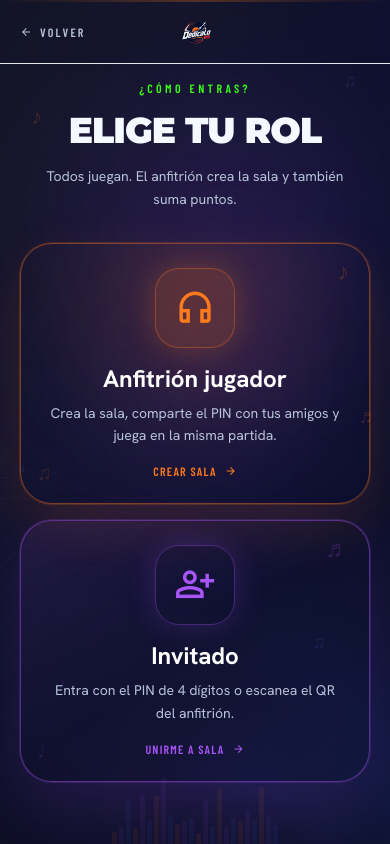
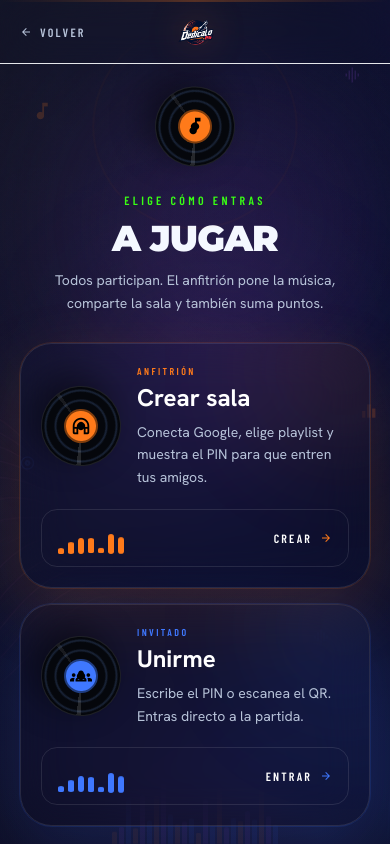
Before and after one commit to Ronegret/playdedicalo, a React (Vite) app: page /role-selection in a window 390 px wide. Built offline with nearby package versions, Linux system fonts and the light colour scheme; no server answers; a web font is replaced by a local one.

Commit message:
Improve mobile Google auth and role selection

```diff
--- a/src/components/ShaderBackground.jsx
+++ b/src/components/ShaderBackground.jsx
@@ -1,14 +1,14 @@
 const EQ_HEIGHTS = [0.3, 0.5, 0.7, 0.45, 0.8, 0.35, 0.6, 0.9, 0.4, 0.65, 0.55, 0.75, 0.38, 0.62, 0.48, 0.82, 0.3, 0.5, 0.7, 0.45, 0.6, 0.8, 0.35, 0.5];
 const EQ_COLORS = ['#ff7a1a', '#a855f7', '#3f78ff'];
 
-const MUSIC_NOTES = [
-  { char: '♪', x: '8%',  y: '12%', size: 22, delay: '0s',    dur: '6s' },
-  { char: '♫', x: '88%', y: '8%',  size: 18, delay: '-2.5s', dur: '7s' },
-  { char: '♩', x: '5%',  y: '55%', size: 16, delay: '-1s',   dur: '5s' },
-  { char: '♬', x: '92%', y: '48%', size: 20, delay: '-4s',   dur: '8s' },
-  { char: '♪', x: '15%', y: '80%', size: 14, delay: '-1.5s', dur: '6s' },
-  { char: '♫', x: '80%', y: '75%', size: 18, delay: '-3s',   dur: '7s' },
-  { char: '♩', x: '50%', y: '5%',  size: 15, delay: '-0.5s', dur: '9s' },
+const MUSIC_ICONS = [
+  { icon: 'music_note', x: '8%',  y: '12%', size: 22, delay: '0s',    dur: '6s' },
+  { icon: 'graphic_eq', x: '88%', y: '8%',  size: 18, delay: '-2.5s', dur: '7s' },
+  { icon: 'album',      x: '5%',  y: '55%', size: 16, delay: '-1s',   dur: '5s' },
+  { icon: 'equalizer',  x: '92%', y: '48%', size: 20, delay: '-4s',   dur: '8s' },
+  { icon: 'music_note', x: '15%', y: '80%', size: 14, delay: '-1.5s', dur: '6s' },
+  { icon: 'graphic_eq', x: '80%', y: '75%', size: 18, delay: '-3s',   dur: '7s' },
+  { icon: 'album',      x: '50%', y: '5%',  size: 15, delay: '-0.5s', dur: '9s' },
 ];
 
 export default function ShaderBackground() {
@@ -17,19 +17,14 @@ export default function ShaderBackground() {
       aria-hidden="true"
       className="fixed inset-0 -z-10 pointer-events-none overflow-hidden bg-background"
     >
-      {/* Base texture */}
       <div
         className="absolute inset-0 bg-cover bg-center bg-no-repeat opacity-95"
         style={{ backgroundImage: "url('/images/background-dark.png')" }}
       />
 
-      {/* Gradient vignette */}
       <div className="absolute inset-0 bg-gradient-to-b from-surface/35 via-background/35 to-background/90" />
-
-      {/* Animated color mesh */}
       <div className="absolute inset-0 animated-mesh opacity-55 mix-blend-screen" />
 
-      {/* Floating blobs */}
       <div className="absolute -top-24 -left-24 h-96 w-96 rounded-full bg-vinyl-orange/18 blur-[90px] float-slow" />
       <div
         className="absolute top-16 right-0 h-80 w-80 rounded-full bg-electric-purple/15 blur-[80px] float-medium"
@@ -44,41 +39,36 @@ export default function ShaderBackground() {
         style={{ animationDelay: '-1.5s' }}
       />
 
-      {/* Floating music note characters — Unicode, no icon font needed */}
-      {MUSIC_NOTES.map((note, i) => (
-        <div
-          key={i}
-          className="absolute select-none float-slow"
+      {MUSIC_ICONS.map((note, index) => (
+        <span
+          key={`${note.icon}-${index}`}
+          className="material-symbols-outlined absolute select-none float-slow"
           style={{
             left: note.x,
             top: note.y,
             fontSize: note.size,
             animationDelay: note.delay,
             animationDuration: note.dur,
-            color: i % 3 === 0 ? 'rgba(255,122,26,0.18)' : i % 3 === 1 ? 'rgba(168,85,247,0.15)' : 'rgba(63,120,255,0.15)',
+            color: index % 3 === 0 ? 'rgba(255,122,26,0.18)' : index % 3 === 1 ? 'rgba(168,85,247,0.15)' : 'rgba(63,120,255,0.15)',
           }}
         >
-          {note.char}
-        </div>
+          {note.icon}
+        </span>
       ))}
 
-      {/* Subtle grid */}
       <div className="absolute inset-0 bg-grid opacity-[0.028]" />
-
-      {/* Top accent line */}
       <div className="absolute top-0 left-0 right-0 h-[2px] bg-gradient-to-r from-transparent via-vinyl-orange/55 to-transparent" />
 
-      {/* Bottom decorative equalizer */}
       <div className="absolute bottom-0 left-0 right-0 flex items-end justify-center gap-[2px] h-20 px-3 overflow-hidden">
-        {EQ_HEIGHTS.map((h, i) => (
+        {EQ_HEIGHTS.map((height, index) => (
           <div
-            key={i}
+            key={index}
             className="flex-1 max-w-[5px] rounded-t-sm eq-bar opacity-[0.07]"
             style={{
-              height: `${h * 100}%`,
-              background: EQ_COLORS[i % 3],
-              animationDelay: `${i * 0.07}s`,
-              animationDuration: `${0.7 + (i % 5) * 0.22}s`,
+              height: `${height * 100}%`,
+              background: EQ_COLORS[index % 3],
+              animationDelay: `${index * 0.07}s`,
+              animationDuration: `${0.7 + (index % 5) * 0.22}s`,
             }}
           />
         ))}
--- a/src/hooks/useBgMusic.js
+++ b/src/hooks/useBgMusic.js
@@ -27,7 +27,7 @@ export function stopBgMusic() {
 }
 
 export function useBgMusic() {
-  const [paused, setPaused] = useState(true);
+  const [paused, setPaused] = useState(() => getAudio().paused);
 
   useEffect(() => {
     const a = getAudio();
@@ -35,8 +35,6 @@ export function useBgMusic() {
     const onPause = () => setPaused(true);
     a.addEventListener('play', onPlay);
     a.addEventListener('pause', onPause);
-    // Sync initial state in case audio already started
-    setPaused(a.paused);
     return () => {
       a.removeEventListener('play', onPlay);
       a.removeEventListener('pause', onPause);
--- a/src/pages/ResultScreen.jsx
+++ b/src/pages/ResultScreen.jsx
@@ -102,7 +102,7 @@ export default function ResultScreen() {
   const navigate = useNavigate();
   const [shareCopied, setShareCopied] = useState(false);
   const {
-    role, phase, players, round, gameMode, targetScore,
+    role, phase, players, gameMode, targetScore,
     hostNextRound, hostCloseRoom, guestId,
     lastResultType, lastPointDelta, lastSabotage,
     revealResults, currentTrack, roomError, clearRoomError, guestAvatar
@@ -147,7 +147,9 @@ export default function ResultScreen() {
         setShareCopied(true);
         setTimeout(() => setShareCopied(false), 2500);
       }
-    } catch {}
+    } catch {
+      // El usuario canceló el panel de compartir.
+    }
   };
 
   // ── FINAL screen ──
--- a/src/pages/RoleSelectionScreen.jsx
+++ b/src/pages/RoleSelectionScreen.jsx
@@ -1,5 +1,91 @@
 import { motion } from 'framer-motion';
 import { useNavigate } from 'react-router-dom';
+
+function MiniVinyl({ active = false, color = '#ff7a1a', icon = 'play_arrow' }) {
+  return (
+    <div className="relative h-20 w-20 shrink-0">
+      <motion.div
+        animate={{ rotate: 360 }}
+        transition={{ repeat: Infinity, duration: active ? 3.8 : 7, ease: 'linear' }}
+        className="absolute inset-0 rounded-full border border-white/10 bg-[repeating-radial-gradient(circle,#05070c_0_4px,#182235_5px_6px,#05070c_7px_10px)] shadow-[0_14px_34px_rgba(0,0,0,0.45)]"
+      >
+        <div className="absolute inset-0 rounded-full bg-[conic-gradient(from_20deg,transparent_0_30deg,rgba(255,255,255,0.13)_30deg_36deg,transparent_36deg_170deg,rgba(255,255,255,0.08)_170deg_176deg,transparent_176deg_360deg)]" />
+        <div
+          className="absolute inset-[28%] rounded-full border-2 border-black/50"
+          style={{ backgroundColor: color }}
+        />
+        <div className="absolute inset-[45%] rounded-full bg-black" />
+      </motion.div>
+      <div className="absolute inset-0 flex items-center justify-center">
+        <span className="material-symbols-outlined relative z-10 text-black" style={{ fontSize: 22 }}>
+          {icon}
+        </span>
+      </div>
+    </div>
+  );
+}
+
+function Equalizer({ color = '#ff7a1a' }) {
+  return (
+    <div className="flex h-8 items-end justify-center gap-1" aria-hidden="true">
+      {[0.35, 0.72, 0.5, 0.92, 0.42, 0.68, 0.55].map((height, index) => (
+        <span
+          key={index}
+          className="eq-bar w-1.5 rounded-full"
+          style={{
+            height: `${height * 100}%`,
+            backgroundColor: color,
+            animationDelay: `${index * 0.08}s`,
+            animationDuration: `${0.85 + index * 0.04}s`
+          }}
+        />
+      ))}
+    </div>
+  );
+}
+
+function RoleCard({ type, title, text, action, icon, color, glow, onClick }) {
+  return (
+    <motion.button
+      type="button"
+      onClick={onClick}
+      whileHover={{ scale: 1.015, y: -4 }}
+      whileTap={{ scale: 0.97 }}
+      transition={{ type: 'spring', stiffness: 280, damping: 22 }}
+      className="group relative w-full overflow-hidden rounded-[2rem] border border-white/10 bg-surface-container/72 p-5 text-left shadow-[0_24px_70px_rgba(0,0,0,0.22)] backdrop-blur-xl focus-visible:outline-none focus-visible:ring-2 focus-visible:ring-vinyl-orange/70"
+      style={{ boxShadow: `0 0 0 1px ${color}22, 0 24px 70px ${glow}` }}
+    >
+      <div
+        className="absolute -right-16 -top-16 h-44 w-44 rounded-full blur-3xl transition-opacity duration-300 group-hover:opacity-100 opacity-70"
+        style={{ backgroundColor: `${color}28` }}
+      />
+      <div className="absolute inset-x-0 bottom-0 h-px bg-gradient-to-r from-transparent via-white/16 to-transparent" />
+
+      <div className="relative flex items-center gap-4">
+        <MiniVinyl active color={color} icon={icon} />
+        <div className="min-w-0 flex-1">
+          <p className="font-label-caps text-[10px] tracking-[0.24em]" style={{ color }}>
+            {type}
+          </p>
+          <h2 className="mt-1 text-2xl font-black leading-tight text-white">
+            {title}
+          </h2>
+          <p className="mt-2 text-sm leading-relaxed text-on-surface-variant">
+            {text}
+          </p>
+        </div>
+      </div>
+
+      <div className="relative mt-5 flex items-center justify-between gap-4 rounded-2xl border border-white/10 bg-black/18 px-4 py-3">
+        <Equalizer color={color} />
+        <span className="flex items-center gap-2 font-label-caps text-xs tracking-[0.18em] text-white">
+          {action}
+          <span className="material-symbols-outlined text-base" style={{ color }}>arrow_forward</span>
+        </span>
+      </div>
+    </motion.button>
+  );
+}
 
 export default function RoleSelectionScreen() {
   const navigate = useNavigate();
@@ -9,92 +95,63 @@ export default function RoleSelectionScreen() {
       initial={{ opacity: 0, y: 20 }}
       animate={{ opacity: 1, y: 0 }}
       exit={{ opacity: 0, y: -20 }}
-      className="relative z-10 w-full max-w-[430px] mx-auto min-h-screen flex flex-col items-center px-margin-mobile pt-safe-header pb-28 text-center"
+      className="relative z-10 mx-auto flex min-h-screen w-full max-w-[460px] flex-col items-center px-margin-mobile pb-28 pt-safe-header text-center"
     >
-      <header className="fixed top-0 left-0 right-0 z-50 h-16 flex items-center justify-between px-margin-mobile bg-background/78 backdrop-blur-xl border-b border-white/8">
+      <header className="fixed left-0 right-0 top-0 z-50 flex h-16 items-center justify-between border-b border-white/8 bg-background/78 px-margin-mobile backdrop-blur-xl">
         <button
           onClick={() => navigate('/')}
-          className="text-on-surface-variant hover:text-white transition-colors flex items-center gap-2 font-label-caps text-xs tracking-[0.18em]"
+          className="flex items-center gap-2 font-label-caps text-xs tracking-[0.18em] text-on-surface-variant transition-colors hover:text-white"
         >
           <span className="material-symbols-outlined text-xl">arrow_back</span>
           VOLVER
         </button>
-        <img src="/images/logo-main.png" alt="Dedícalo" className="h-8 w-auto object-contain" />
+        <img src="/images/logo-main.png" alt="Dedícalo" className="h-9 w-auto object-contain drop-shadow-[0_0_18px_rgba(255,122,26,0.18)]" />
         <div className="w-16 opacity-0" />
       </header>
 
-      <section className="w-full flex flex-col items-center gap-3 mb-8">
-        <p className="font-label-caps text-neon-green text-xs tracking-[0.28em]">¿CÓMO ENTRAS?</p>
-        <h1 className="font-headline-lg text-4xl font-black uppercase tracking-tight text-on-surface leading-tight">
-          Elige tu rol
-        </h1>
-        <p className="text-on-surface-variant text-sm leading-relaxed max-w-xs">
-          Todos juegan. El anfitrión crea la sala y también suma puntos.
-        </p>
+      <section className="mb-7 flex w-full flex-col items-center gap-4">
+        <motion.div
+          animate={{ y: [0, -6, 0] }}
+          transition={{ repeat: Infinity, duration: 4.4, ease: 'easeInOut' }}
+          className="relative flex h-24 w-24 items-center justify-center"
+        >
+          <MiniVinyl active color="#ff7a1a" icon="music_note" />
+          <div className="absolute inset-0 rounded-full border border-vinyl-orange/30 ring-expand-anim" />
+        </motion.div>
+
+        <div>
+          <p className="font-label-caps text-xs tracking-[0.28em] text-neon-green">ELIGE CÓMO ENTRAS</p>
+          <h1 className="mt-2 font-headline-lg text-4xl font-black uppercase leading-tight tracking-tight text-on-surface">
+            A jugar
+          </h1>
+          <p className="mx-auto mt-2 max-w-xs text-sm leading-relaxed text-on-surface-variant">
+            Todos participan. El anfitrión pone la música, comparte la sala y también suma puntos.
+          </p>
+        </div>
       </section>
 
-      <section className="flex flex-col gap-4 w-full">
-        {/* Host card — entire card is the button */}
-        <motion.button
-          type="button"
+      <section className="flex w-full flex-col gap-4">
+        <RoleCard
+          type="ANFITRIÓN"
+          title="Crear sala"
+          text="Conecta Google, elige playlist y muestra el PIN para que entren tus amigos."
+          action="CREAR"
+          icon="headphones"
+          color="#ff7a1a"
+          glow="rgba(255,122,26,0.16)"
           onClick={() => navigate('/host/sync')}
-          whileHover={{ scale: 1.02, y: -3 }}
-          whileTap={{ scale: 0.97 }}
-          transition={{ type: 'spring', stiffness: 280, damping: 22 }}
-          className="rounded-[2rem] border border-vinyl-orange/45 bg-gradient-to-br from-vinyl-orange/12 via-transparent to-transparent p-6 text-center relative overflow-hidden w-full"
-          style={{ boxShadow: '0 0 0 1px rgba(255,122,26,0.18), 0 24px 60px rgba(255,122,26,0.14)' }}
-        >
-          <div className="absolute -top-10 left-1/2 -translate-x-1/2 w-48 h-48 bg-vinyl-orange/15 blur-3xl rounded-full pointer-events-none" />
-          <div className="absolute top-3 right-5 text-vinyl-orange/20 text-2xl select-none">♪</div>
-          <div className="absolute bottom-4 left-4 text-vinyl-orange/15 text-xl select-none">♫</div>
+        />
 
-          <div className="relative flex flex-col items-center gap-4">
-            <div className="w-20 h-20 rounded-3xl bg-vinyl-orange/15 border border-vinyl-orange/35 flex items-center justify-center shadow-[0_0_30px_rgba(255,122,26,0.25)]">
-              <span className="material-symbols-outlined text-vinyl-orange" style={{ fontSize: '2.6rem' }}>headphones</span>
-            </div>
-            <div>
-              <h2 className="text-2xl font-black text-white leading-tight">Anfitrión jugador</h2>
-              <p className="text-sm text-on-surface-variant mt-2 leading-relaxed max-w-xs mx-auto">
-                Crea la sala, comparte el PIN con tus amigos y juega en la misma partida.
-              </p>
-            </div>
-            <div className="flex items-center gap-2 text-vinyl-orange font-label-caps text-xs tracking-widest">
-              CREAR SALA
-              <span className="material-symbols-outlined text-sm">arrow_forward</span>
-            </div>
-          </div>
-        </motion.button>
-
-        {/* Guest card — entire card is the button */}
-        <motion.button
-          type="button"
+        <RoleCard
+          type="INVITADO"
+          title="Unirme"
+          text="Escribe el PIN o escanea el QR. Entras directo a la partida."
+          action="ENTRAR"
+          icon="groups"
+          color="#3f78ff"
+          glow="rgba(63,120,255,0.14)"
           onClick={() => navigate('/guest/join')}
-          whileHover={{ scale: 1.02, y: -3 }}
-          whileTap={{ scale: 0.97 }}
-          transition={{ type: 'spring', stiffness: 280, damping: 22 }}
-          className="rounded-[2rem] border border-electric-purple/45 bg-gradient-to-br from-electric-purple/10 via-transparent to-transparent p-6 text-center relative overflow-hidden w-full"
-          style={{ boxShadow: '0 0 0 1px rgba(168,85,247,0.18), 0 24px 60px rgba(168,85,247,0.12)' }}
-        >
-          <div className="absolute -top-10 left-1/2 -translate-x-1/2 w-48 h-48 bg-electric-purple/12 blur-3xl rounded-full pointer-events-none" />
-          <div className="absolute top-3 right-5 text-electric-purple/20 text-2xl select-none">♬</div>
-          <div className="absolute bottom-4 left-4 text-electric-purple/15 text-xl select-none">♩</div>
-
-          <div className="relative flex flex-col items-center gap-4">
-            <div className="w-20 h-20 rounded-3xl bg-electric-purple/12 border border-electric-purple/35 flex items-center justify-center shadow-[0_0_30px_rgba(168,85,247,0.22)]">
-              <span className="material-symbols-outlined text-electric-purple" style={{ fontSize: '2.6rem' }}>person_add</span>
-            </div>
-            <div>
-              <h2 className="text-2xl font-black text-white leading-tight">Invitado</h2>
-              <p className="text-sm text-on-surface-variant mt-2 leading-relaxed max-w-xs mx-auto">
-                Entra con el PIN de 4 dígitos o escanea el QR del anfitrión.
-              </p>
-            </div>
-            <div className="flex items-center gap-2 text-electric-purple font-label-caps text-xs tracking-widest">
-              UNIRME A SALA
-              <span className="material-symbols-outlined text-sm">arrow_forward</span>
-            </div>
-          </div>
-        </motion.button>
+        />
       </section>
     </motion.main>
   );
```
Also changed, not shown: src/firebase.js (+10 -1 lines), src/pages/GameScreen.jsx (+15 -8 lines), src/pages/HostSyncScreen.jsx (+4 -40 lines), src/pages/LobbyScreen.jsx (+12 -5 lines), src/services/spotify.js (+0 -8 lines).
